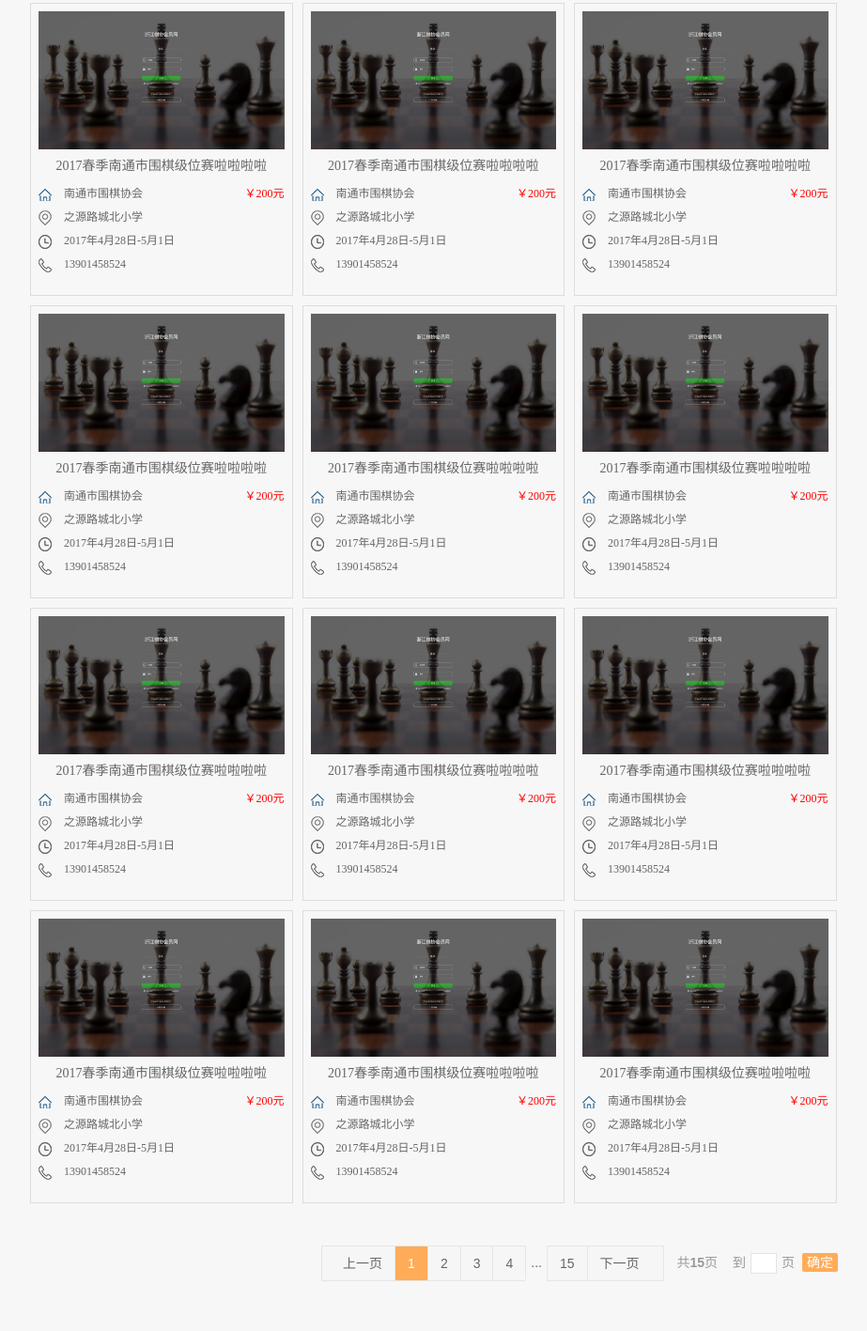
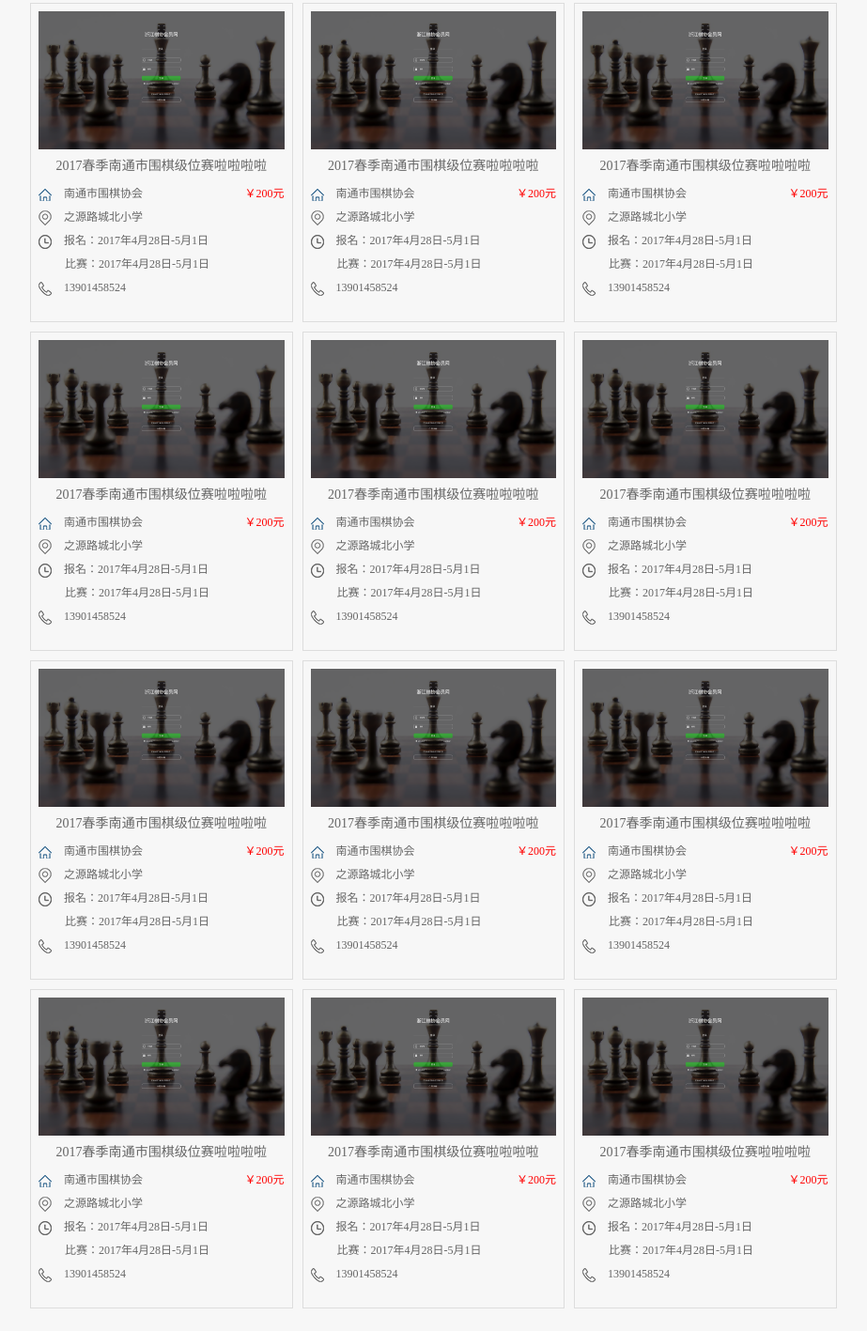
Before and after one commit to doufanther/chesss, a plain HTML site: page index/apply.html in a window 1280 px wide. Shown: the part 523-1940 px from the top of the page at 94% size, without its empty margins (178-1101 px from the left). Drawn offline with Linux system fonts and the light colour scheme.

Commit message:
5-2    10：25

```diff
--- a/css/index.css
+++ b/css/index.css
@@ -127,14 +127,14 @@
 
 
 /*报名页面*/
-.apply li{width: 32.5%;box-sizing: border-box; padding: 8px 8px 20px 8px;border: 1px solid #ddd;margin-top:10px ;}
+.apply li{width: 32.5%;height:340px;box-sizing: border-box; padding: 8px 8px 20px 8px;border: 1px solid #ddd;margin-top:10px ;}
 .apply li:nth-child(2),.apply li:nth-child(5),.apply li:nth-child(8),.apply li:nth-child(11){margin: 10px 10px 0 10px;}
 .apply h1 img{width: 100%;}
 .apply h3{text-align: center;height: 35px;line-height: 35px;}
 .apply p{height: 25px;line-height: 25px;}
 .apply p img{vertical-align:middle;margin-right: 10px;}
 .apply p span{color: red;}
-
+.apply p:nth-child(6){padding-left: 28px;}
 /*报名详情页*/
 .applyDetails {margin-top: 50px;}
 .applyDetails .detail-left{width: 650px;}
@@ -249,8 +249,8 @@
 .chessManage .game p span:nth-child(3){margin: 0 30px;}
 .chessManage .game p span:first-child,.chessManage .game p span:nth-child(4){margin-right: 5px;}
 .chessManage .game p:nth-child(3){margin-top: 30px;}
-.chessManage .addGame{width: 325px;height: 165px;border: 1px solid #ddd;margin-right: 15px;}
-.chessManage .addGame span:first-child{cursor: pointer;display: inline-block;width: 70px;height: 70px;border: 3px solid #204e4b;position: relative;margin: 45px 0 0 30px;}
-.chessManage .addGame span:first-child b{display: inline-block;width:35px;height:3px;background:#204e4b;position: absolute;top:33px;left:18px;}
-.chessManage .addGame span:first-child s{display: inline-block;width:3px;height:35px;background:#204e4b;position: absolute;top:18px;left:33px;}
-.chessManage .addGame span:nth-child(2){color: #204E4B;font-size: 20px;position: relative;top:-35px;left: 65px;cursor: pointer;}
+.addGame{width: 325px;height: 165px;border: 1px solid #ddd;margin: 0 15px 0 0;}
+.addGame span:first-child{cursor: pointer;display: inline-block;width: 70px;height: 70px;border: 3px solid #204e4b;position: relative;margin: 45px 0 0 30px;}
+.addGame span:first-child b{display: inline-block;width:35px;height:3px;background:#204e4b;position: absolute;top:33px;left:18px;}
+.addGame span:first-child s{display: inline-block;width:3px;height:35px;background:#204e4b;position: absolute;top:18px;left:33px;}
+.addGame span:nth-child(2){color: #204E4B;font-size: 20px;position: relative;top:-35px;left: 65px;cursor: pointer;}
--- a/css/public.css
+++ b/css/public.css
@@ -60,7 +60,7 @@ a:active {star:expression(this.onFocus=this.blur());}
 .seek-bar{width: 150px;height: 70px;line-height:70px;margin-right: 12px;}
 .seek-bar a{color: red;margin-left: 10px;}
 .seek-bar img{vertical-align: middle;}
-
+.seek-bar input{background: #fff;border: none;color:red;margin-left: 10px;}
 
 /*底部*/
 .footer-bar{width: 100%;background: #5d5d58;height: 182px;margin-top: 55px;}
--- a/index/apply.html
+++ b/index/apply.html
@@ -34,8 +34,8 @@
 					</ul>
 				</div>
 				<div class="seek-bar fr">
-					<input type="" name="" id="" value="" />
-					<span></span>
+					<input type="button" name="" id="" value="登录" />
+					<input type="button" value="注册  " />
 				</div>
 			</div>
 		</div>
@@ -62,7 +62,6 @@
 		<div class="register-bar">
 			<div class="take-part">
 				<a href=""><i class="bm"></i>参赛报名</a>
-				<a href=""><i class="issue"></i>发布赛事</a>
 			</div>
 			<div class="login">
 				<div class="group">
@@ -97,7 +96,8 @@
 					<h3>2017春季南通市围棋级位赛啦啦啦啦</h3>
 					<p><img src="../img/icon/home.png" alt="" /> 南通市围棋协会 <span class="fr">￥200元</span></p>
 					<p><img src="../img/icon/position.png" alt="" /> 之源路城北小学 </p>
-					<p><img src="../img/icon/clock.png" alt="" /> 2017年4月28日-5月1日 </p>
+					<p><img src="../img/icon/clock.png" alt="" /> 报名：2017年4月28日-5月1日  </p>
+					<p>比赛：2017年4月28日-5月1日  </p>
 					<p><img src="../img/icon/tellphone.png" alt="" /> 13901458524 </p>
 				</li>
 				<li class="fl">
@@ -105,7 +105,8 @@
 					<h3>2017春季南通市围棋级位赛啦啦啦啦</h3>
 					<p><img src="../img/icon/home.png" alt="" /> 南通市围棋协会 <span class="fr">￥200元</span></p>
 					<p><img src="../img/icon/position.png" alt="" /> 之源路城北小学 </p>
-					<p><img src="../img/icon/clock.png" alt="" /> 2017年4月28日-5月1日 </p>
+					<p><img src="../img/icon/clock.png" alt="" /> 报名：2017年4月28日-5月1日  </p>
+					<p>比赛：2017年4月28日-5月1日  </p>
 					<p><img src="../img/icon/tellphone.png" alt="" /> 13901458524 </p>
 				</li>
 				<li class="fl">
@@ -113,7 +114,8 @@
 					<h3>2017春季南通市围棋级位赛啦啦啦啦</h3>
 					<p><img src="../img/icon/home.png" alt="" /> 南通市围棋协会 <span class="fr">￥200元</span></p>
 					<p><img src="../img/icon/position.png" alt="" /> 之源路城北小学 </p>
-					<p><img src="../img/icon/clock.png" alt="" /> 2017年4月28日-5月1日 </p>
+					<p><img src="../img/icon/clock.png" alt="" /> 报名：2017年4月28日-5月1日  </p>
+					<p>比赛：2017年4月28日-5月1日  </p>
 					<p><img src="../img/icon/tellphone.png" alt="" /> 13901458524 </p>
 				</li>
 				<li class="fl">
@@ -121,7 +123,8 @@
 					<h3>2017春季南通市围棋级位赛啦啦啦啦</h3>
 					<p><img src="../img/icon/home.png" alt="" /> 南通市围棋协会 <span class="fr">￥200元</span></p>
 					<p><img src="../img/icon/position.png" alt="" /> 之源路城北小学 </p>
-					<p><img src="../img/icon/clock.png" alt="" /> 2017年4月28日-5月1日 </p>
+					<p><img src="../img/icon/clock.png" alt="" /> 报名：2017年4月28日-5月1日  </p>
+					<p>比赛：2017年4月28日-5月1日  </p>
 					<p><img src="../img/icon/tellphone.png" alt="" /> 13901458524 </p>
 				</li>
 				<li class="fl">
@@ -129,7 +132,8 @@
 					<h3>2017春季南通市围棋级位赛啦啦啦啦</h3>
 					<p><img src="../img/icon/home.png" alt="" /> 南通市围棋协会 <span class="fr">￥200元</span></p>
 					<p><img src="../img/icon/position.png" alt="" /> 之源路城北小学 </p>
-					<p><img src="../img/icon/clock.png" alt="" /> 2017年4月28日-5月1日 </p>
+					<p><img src="../img/icon/clock.png" alt="" /> 报名：2017年4月28日-5月1日  </p>
+					<p>比赛：2017年4月28日-5月1日  </p>
 					<p><img src="../img/icon/tellphone.png" alt="" /> 13901458524 </p>
 				</li>
 				<li class="fl">
@@ -137,7 +141,8 @@
 					<h3>2017春季南通市围棋级位赛啦啦啦啦</h3>
 					<p><img src="../img/icon/home.png" alt="" /> 南通市围棋协会 <span class="fr">￥200元</span></p>
 					<p><img src="../img/icon/position.png" alt="" /> 之源路城北小学 </p>
-					<p><img src="../img/icon/clock.png" alt="" /> 2017年4月28日-5月1日 </p>
+					<p><img src="../img/icon/clock.png" alt="" /> 报名：2017年4月28日-5月1日  </p>
+					<p>比赛：2017年4月28日-5月1日  </p>
 					<p><img src="../img/icon/tellphone.png" alt="" /> 13901458524 </p>
 				</li>
 				<li class="fl">
@@ -145,7 +150,8 @@
 					<h3>2017春季南通市围棋级位赛啦啦啦啦</h3>
 					<p><img src="../img/icon/home.png" alt="" /> 南通市围棋协会 <span class="fr">￥200元</span></p>
 					<p><img src="../img/icon/position.png" alt="" /> 之源路城北小学 </p>
-					<p><img src="../img/icon/clock.png" alt="" /> 2017年4月28日-5月1日 </p>
+					<p><img src="../img/icon/clock.png" alt="" /> 报名：2017年4月28日-5月1日  </p>
+					<p>比赛：2017年4月28日-5月1日  </p>
 					<p><img src="../img/icon/tellphone.png" alt="" /> 13901458524 </p>
 				</li>
 				<li class="fl">
@@ -153,7 +159,8 @@
 					<h3>2017春季南通市围棋级位赛啦啦啦啦</h3>
 					<p><img src="../img/icon/home.png" alt="" /> 南通市围棋协会 <span class="fr">￥200元</span></p>
 					<p><img src="../img/icon/position.png" alt="" /> 之源路城北小学 </p>
-					<p><img src="../img/icon/clock.png" alt="" /> 2017年4月28日-5月1日 </p>
+					<p><img src="../img/icon/clock.png" alt="" /> 报名：2017年4月28日-5月1日  </p>
+					<p>比赛：2017年4月28日-5月1日  </p>
 					<p><img src="../img/icon/tellphone.png" alt="" /> 13901458524 </p>
 				</li>
 				<li class="fl">
@@ -161,7 +168,8 @@
 					<h3>2017春季南通市围棋级位赛啦啦啦啦</h3>
 					<p><img src="../img/icon/home.png" alt="" /> 南通市围棋协会 <span class="fr">￥200元</span></p>
 					<p><img src="../img/icon/position.png" alt="" /> 之源路城北小学 </p>
-					<p><img src="../img/icon/clock.png" alt="" /> 2017年4月28日-5月1日 </p>
+					<p><img src="../img/icon/clock.png" alt="" /> 报名：2017年4月28日-5月1日  </p>
+					<p>比赛：2017年4月28日-5月1日  </p>
 					<p><img src="../img/icon/tellphone.png" alt="" /> 13901458524 </p>
 				</li>
 				<li class="fl">
@@ -169,7 +177,8 @@
 					<h3>2017春季南通市围棋级位赛啦啦啦啦</h3>
 					<p><img src="../img/icon/home.png" alt="" /> 南通市围棋协会 <span class="fr">￥200元</span></p>
 					<p><img src="../img/icon/position.png" alt="" /> 之源路城北小学 </p>
-					<p><img src="../img/icon/clock.png" alt="" /> 2017年4月28日-5月1日 </p>
+					<p><img src="../img/icon/clock.png" alt="" /> 报名：2017年4月28日-5月1日  </p>
+					<p>比赛：2017年4月28日-5月1日  </p>
 					<p><img src="../img/icon/tellphone.png" alt="" /> 13901458524 </p>
 				</li>
 				<li class="fl">
@@ -177,7 +186,8 @@
 					<h3>2017春季南通市围棋级位赛啦啦啦啦</h3>
 					<p><img src="../img/icon/home.png" alt="" /> 南通市围棋协会 <span class="fr">￥200元</span></p>
 					<p><img src="../img/icon/position.png" alt="" /> 之源路城北小学 </p>
-					<p><img src="../img/icon/clock.png" alt="" /> 2017年4月28日-5月1日 </p>
+					<p><img src="../img/icon/clock.png" alt="" /> 报名：2017年4月28日-5月1日  </p>
+					<p>比赛：2017年4月28日-5月1日  </p>
 					<p><img src="../img/icon/tellphone.png" alt="" /> 13901458524 </p>
 				</li>
 				<li class="fl">
@@ -185,7 +195,8 @@
 					<h3>2017春季南通市围棋级位赛啦啦啦啦</h3>
 					<p><img src="../img/icon/home.png" alt="" /> 南通市围棋协会 <span class="fr">￥200元</span></p>
 					<p><img src="../img/icon/position.png" alt="" /> 之源路城北小学 </p>
-					<p><img src="../img/icon/clock.png" alt="" /> 2017年4月28日-5月1日 </p>
+					<p><img src="../img/icon/clock.png" alt="" /> 报名：2017年4月28日-5月1日  </p>
+					<p>比赛：2017年4月28日-5月1日  </p>
 					<p><img src="../img/icon/tellphone.png" alt="" /> 13901458524 </p>
 				</li>
 			</ul>
```
Also changed, not shown: personal/chessManage.html (+3 -1 lines).
